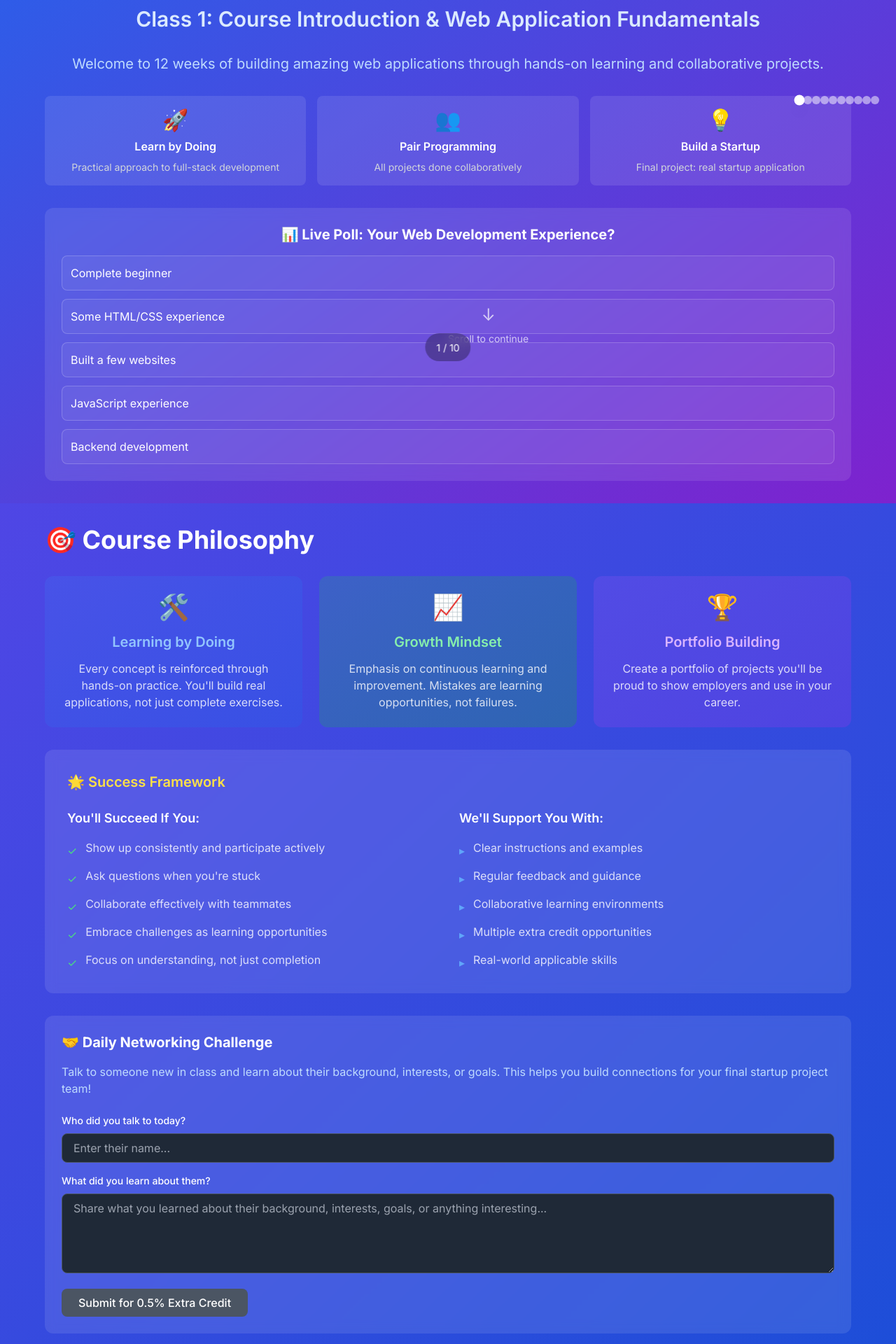
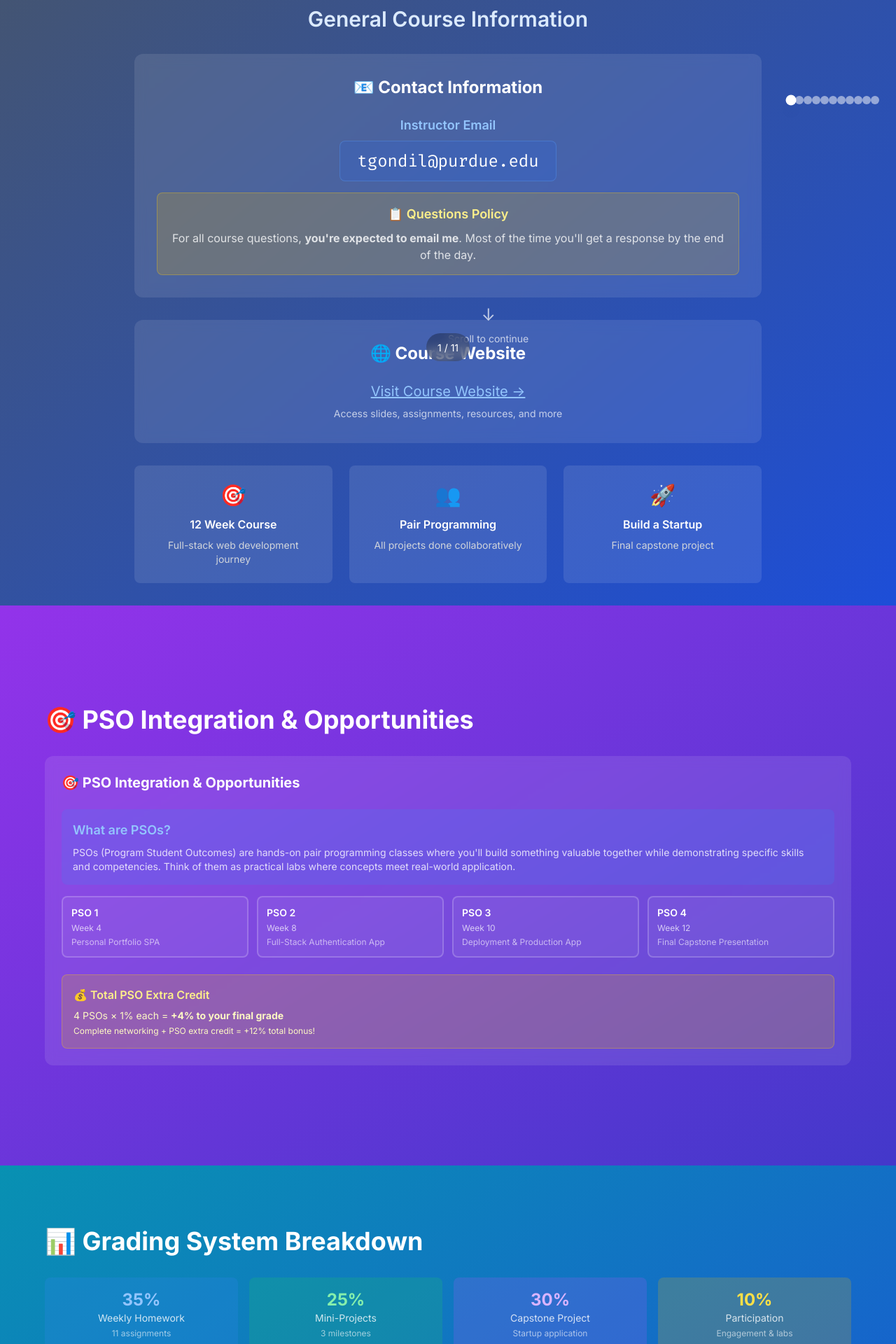
Before and after one commit to tgondil/cs390-wap, a React (Create React App) app: page /class/1 in a window 1280 px wide. Shown: the part 260-2180 px from the top of the page at 70% size. Built offline with nearby package versions, Linux system fonts and the light colour scheme.

Commit message:
better ordering

```diff
--- a/src/components/classes/class-1/Slides.js
+++ b/src/components/classes/class-1/Slides.js
@@ -61,80 +61,7 @@ const CodeBlock = ({ code, language = '', filename = '', className = '', showCop
   );
 };
 
-// Live Poll Component for Course Welcome
-const LivePoll = () => {
-  const [selectedOption, setSelectedOption] = useState('');
-  const [hasVoted, setHasVoted] = useState(false);
-  const [results, setResults] = useState({
-    'Complete beginner': 15,
-    'Some HTML/CSS experience': 35,
-    'Built a few websites': 28,
-    'JavaScript experience': 18,
-    'Backend development': 4
-  });
-
-  const handleVote = (option) => {
-    if (!hasVoted) {
-      setSelectedOption(option);
-      setHasVoted(true);
-      setResults(prev => ({
-        ...prev,
-        [option]: prev[option] + 1
-      }));
-    }
-  };
-
-  const totalVotes = Object.values(results).reduce((sum, count) => sum + count, 0);
-
-  return (
-    <div className="bg-white/10 backdrop-blur rounded-xl p-6">
-      <h3 className="text-xl font-bold text-white mb-4">📊 Live Poll: Your Web Development Experience?</h3>
-
-      {!hasVoted ? (
-        <div className="space-y-3">
-          {Object.keys(results).map((option, index) => (
-            <button
-              key={index}
-              onClick={() => handleVote(option)}
-              className="w-full text-left p-3 bg-white/5 hover:bg-white/10 rounded-lg transition-colors border border-white/20 hover:border-white/40"
-            >
-              <span className="text-white">{option}</span>
-            </button>
-          ))}
-        </div>
-      ) : (
-        <div className="space-y-3">
-          <div className="text-green-400 font-semibold mb-4">✓ Thanks for voting! Here are the results:</div>
-          {Object.entries(results).map(([option, count], index) => {
-            const percentage = ((count / totalVotes) * 100).toFixed(1);
-            const isSelected = option === selectedOption;
-
-            return (
-              <div key={index} className={`p-3 rounded-lg border ${isSelected ? 'border-green-400 bg-green-500/20' : 'border-white/20 bg-white/5'}`}>
-                <div className="flex justify-between items-center mb-2">
-                  <span className={`${isSelected ? 'text-green-300 font-semibold' : 'text-white'}`}>
-                    {option} {isSelected && '← Your choice'}
-                  </span>
-                  <span className="text-white font-bold">{percentage}%</span>
-                </div>
-                <div className="w-full bg-gray-700 rounded-full h-2">
-                  <div
-                    className={`h-2 rounded-full transition-all duration-1000 ${isSelected ? 'bg-green-400' : 'bg-blue-500'}`}
-                    style={{ width: `${percentage}%` }}
-                  ></div>
-                </div>
-                <div className="text-xs text-gray-400 mt-1">{count} votes</div>
-              </div>
-            );
-          })}
-          <div className="text-center text-gray-300 text-sm mt-4">
-            Total responses: {totalVotes}
-          </div>
-        </div>
-      )}
-    </div>
-  );
-};
+
 
 // PSO Information Component
 const PSOInformation = () => {
@@ -304,7 +231,7 @@ const PSOInformation = () => {
         <h4 className="font-semibold text-yellow-200 mb-2">💰 Total PSO Extra Credit</h4>
         <div className="text-yellow-100 text-sm">
           <p>4 PSOs × 1% each = <strong>+4% to your final grade</strong></p>
-          <p className="text-xs mt-1">Complete networking + PSO extra credit = +10% total bonus!</p>
+          <p className="text-xs mt-1">Complete networking + PSO extra credit = +12% total bonus!</p>
         </div>
       </div>
     </div>
@@ -537,75 +464,7 @@ const ArchitectureDiagram = () => {
   );
 };
 
-// Daily Networking Activity Component
-const NetworkingActivity = () => {
-  const [currentPerson, setCurrentPerson] = useState('');
-  const [reflection, setReflection] = useState('');
-  const [submitted, setSubmitted] = useState(false);
-
-  const handleSubmit = () => {
-    if (currentPerson.trim() && reflection.trim()) {
-      setSubmitted(true);
-      setTimeout(() => {
-        setSubmitted(false);
-        setCurrentPerson('');
-        setReflection('');
-      }, 3000);
-    }
-  };
-
-  return (
-    <div className="bg-white/10 backdrop-blur rounded-xl p-6">
-      <h3 className="text-xl font-bold text-white mb-4">🤝 Daily Networking Challenge</h3>
-      <p className="text-blue-200 mb-6">
-        Talk to someone new in class and learn about their background, interests, or goals.
-        This helps you build connections for your final startup project team!
-      </p>
-
-      {!submitted ? (
-        <div className="space-y-4">
-          <div>
-            <label className="block text-white text-sm font-medium mb-2">
-              Who did you talk to today?
-            </label>
-            <input
-              type="text"
-              value={currentPerson}
-              onChange={(e) => setCurrentPerson(e.target.value)}
-              placeholder="Enter their name..."
-              className="w-full bg-gray-800 text-white rounded-lg px-4 py-2 border border-gray-600 focus:border-blue-400 focus:outline-none"
-            />
-          </div>
-          <div>
-            <label className="block text-white text-sm font-medium mb-2">
-              What did you learn about them?
-            </label>
-            <textarea
-              value={reflection}
-              onChange={(e) => setReflection(e.target.value)}
-              placeholder="Share what you learned about their background, interests, goals, or anything interesting..."
-              rows="4"
-              className="w-full bg-gray-800 text-white rounded-lg px-4 py-2 border border-gray-600 focus:border-blue-400 focus:outline-none"
-            />
-          </div>
-          <button
-            onClick={handleSubmit}
-            disabled={!currentPerson.trim() || !reflection.trim()}
-            className="bg-blue-600 hover:bg-blue-700 disabled:bg-gray-600 disabled:cursor-not-allowed text-white font-medium px-6 py-2 rounded-lg transition-colors"
-          >
-            Submit for 0.5% Extra Credit
-          </button>
-        </div>
-      ) : (
-        <div className="text-center py-8">
-          <div className="text-green-400 text-4xl mb-2">✓</div>
-          <div className="text-green-400 font-semibold mb-2">Submitted Successfully!</div>
-          <div className="text-gray-300 text-sm">+0.5% extra credit earned</div>
-        </div>
-      )}
-    </div>
-  );
-};
+
 
 // Interactive Grade Calculator
 const GradeCalculator = () => {
@@ -1405,41 +1264,208 @@ const Class1Slides = () => {
   // Slide content data following README exactly
   const slides = [
     {
-      id: 'welcome',
-      title: 'Welcome to CS390',
+      id: 'general-information',
+      title: 'General Information',
       content: (
         <div className="text-center space-y-8">
-          <div className="text-6xl mb-8">🌐</div>
+          <div className="text-6xl mb-8">📚</div>
           <h1 className="text-5xl font-bold text-white mb-4">
             CS390 Web Application Programming
           </h1>
-          <h2 className="text-3xl font-semibold text-blue-100 mb-6">
-            Class 1: Course Introduction & Web Application Fundamentals
+          <h2 className="text-3xl font-semibold text-blue-100 mb-8">
+            General Course Information
           </h2>
-          <p className="text-xl text-blue-200 mb-8">
-            Welcome to 12 weeks of building amazing web applications through hands-on learning and collaborative projects.
+
+          <div className="max-w-4xl mx-auto space-y-8">
+            <div className="bg-white/10 backdrop-blur rounded-xl p-8">
+              <h3 className="text-2xl font-bold text-white mb-6">📧 Contact Information</h3>
+              <div className="space-y-4">
+                <div className="text-center">
+                  <div className="text-lg font-semibold text-blue-300 mb-2">Instructor Email</div>
+                  <a
+                    href="mailto:tgondil@purdue.edu"
+                    className="text-2xl font-mono text-white bg-blue-600/20 px-6 py-3 rounded-lg border border-blue-400/30 hover:bg-blue-600/30 transition-colors inline-block"
+                  >
+                    tgondil@purdue.edu
+                  </a>
+                </div>
+
+                <div className="mt-6 p-4 bg-yellow-500/20 rounded-lg border border-yellow-400/30">
+                  <h4 className="text-lg font-semibold text-yellow-200 mb-2">📋 Questions Policy</h4>
+                  <p className="text-white/80">
+                    For all course questions, <strong>you're expected to email me</strong>.
+                    Most of the time you'll get a response by the end of the day.
+                  </p>
+                </div>
+              </div>
+            </div>
+
+            <div className="bg-white/10 backdrop-blur rounded-xl p-8">
+              <h3 className="text-2xl font-bold text-white mb-6">🌐 Course Website</h3>
+              <div className="text-center">
+                <a
+                  href="#"
+                  className="text-xl text-blue-300 hover:text-blue-200 underline transition-colors"
+                >
+                  Visit Course Website →
+                </a>
+                <p className="text-white/70 text-sm mt-2">
+                  Access slides, assignments, resources, and more
+                </p>
+              </div>
+            </div>
+
+            <div className="grid grid-cols-1 md:grid-cols-3 gap-6">
+              <div className="bg-white/10 rounded-lg p-6 text-center">
+                <div className="text-3xl mb-3">🎯</div>
+                <h3 className="font-semibold text-white mb-2">12 Week Course</h3>
+                <p className="text-gray-300 text-sm">Full-stack web development journey</p>
+              </div>
+              <div className="bg-white/10 rounded-lg p-6 text-center">
+                <div className="text-3xl mb-3">👥</div>
+                <h3 className="font-semibold text-white mb-2">Pair Programming</h3>
+                <p className="text-gray-300 text-sm">All projects done collaboratively</p>
+              </div>
+              <div className="bg-white/10 rounded-lg p-6 text-center">
+                <div className="text-3xl mb-3">🚀</div>
+                <h3 className="font-semibold text-white mb-2">Build a Startup</h3>
+                <p className="text-gray-300 text-sm">Final capstone project</p>
+              </div>
+            </div>
+          </div>
+        </div>
+      ),
+      bgGradient: 'from-slate-600 to-blue-700'
+    },
+    {
+      id: 'pso-opportunities',
+      title: 'PSO Integration & Opportunities',
+      content: (
+        <div className="space-y-8">
+          <h2 className="text-4xl font-bold text-white mb-8">🎯 PSO Integration & Opportunities</h2>
+          <PSOInformation />
+        </div>
+      ),
+      bgGradient: 'from-purple-600 to-indigo-700'
+    },
+    {
+      id: 'grading-system',
+      title: 'Grading System Breakdown',
+      content: (
+        <div className="space-y-8">
+          <h2 className="text-4xl font-bold text-white mb-8">📊 Grading System Breakdown</h2>
+
+          <div className="grid grid-cols-1 md:grid-cols-2 lg:grid-cols-4 gap-4 mb-6">
+            <div className="bg-blue-500/20 rounded-lg p-4 text-center">
+              <div className="text-2xl font-bold text-blue-300">35%</div>
+              <div className="text-sm text-white/80">Weekly Homework</div>
+              <div className="text-xs text-white/60 mt-1">11 assignments</div>
+            </div>
+            <div className="bg-green-500/20 rounded-lg p-4 text-center">
+              <div className="text-2xl font-bold text-green-300">25%</div>
+              <div className="text-sm text-white/80">Mini-Projects</div>
+              <div className="text-xs text-white/60 mt-1">3 milestones</div>
+            </div>
+            <div className="bg-purple-500/20 rounded-lg p-4 text-center">
+              <div className="text-2xl font-bold text-purple-300">30%</div>
+              <div className="text-sm text-white/80">Capstone Project</div>
+              <div className="text-xs text-white/60 mt-1">Startup application</div>
+            </div>
+            <div className="bg-yellow-500/20 rounded-lg p-4 text-center">
+              <div className="text-2xl font-bold text-yellow-300">10%</div>
+              <div className="text-sm text-white/80">Participation</div>
+              <div className="text-xs text-white/60 mt-1">Engagement & labs</div>
+            </div>
+          </div>
+
+          <GradeCalculator />
+        </div>
+      ),
+      bgGradient: 'from-cyan-600 to-blue-700'
+    },
+    {
+      id: 'extra-credit',
+      title: 'Extra Credit Opportunities',
+      content: (
+        <div className="space-y-8">
+          <h2 className="text-4xl font-bold text-white mb-8">🎁 Extra Credit Opportunities</h2>
+          <p className="text-xl text-green-100 text-center mb-8">
+            Multiple ways to boost your grade throughout the semester!
           </p>
-          <div className="grid grid-cols-1 md:grid-cols-3 gap-4 mb-8">
-            <div className="bg-white/10 rounded-lg p-4 text-center">
-              <div className="text-3xl mb-2">🚀</div>
-              <h3 className="font-semibold text-white mb-2">Learn by Doing</h3>
-              <p className="text-gray-300 text-sm">Practical approach to full-stack development</p>
-            </div>
-            <div className="bg-white/10 rounded-lg p-4 text-center">
-              <div className="text-3xl mb-2">👥</div>
-              <h3 className="font-semibold text-white mb-2">Pair Programming</h3>
-              <p className="text-gray-300 text-sm">All projects done collaboratively</p>
-            </div>
-            <div className="bg-white/10 rounded-lg p-4 text-center">
-              <div className="text-3xl mb-2">💡</div>
-              <h3 className="font-semibold text-white mb-2">Build a Startup</h3>
-              <p className="text-gray-300 text-sm">Final project: real startup application</p>
-            </div>
-          </div>
-          <LivePoll />
+
+          <div className="max-w-5xl mx-auto space-y-8">
+            <div className="grid grid-cols-1 md:grid-cols-2 gap-8">
+              <div className="bg-green-500/20 backdrop-blur rounded-xl p-8 border border-green-400/30">
+                <h3 className="text-2xl font-bold text-green-300 mb-6">🤝 Weekly Networking Challenge</h3>
+                <div className="space-y-4">
+                  <div className="bg-white/10 rounded-lg p-4">
+                    <h4 className="font-semibold text-white mb-2">How It Works</h4>
+                    <ul className="space-y-2 text-white/80 text-sm">
+                      <li>• <strong>First 10 minutes</strong> of every class</li>
+                      <li>• <strong>Talk to someone new</strong> you haven't met before</li>
+                      <li>• <strong>Submit a form</strong> about your conversation</li>
+                      <li>• <strong>Build connections</strong> for your final project team</li>
+                    </ul>
+                  </div>
+                  <div className="text-center p-4 bg-green-600/20 rounded-lg border border-green-400/30">
+                    <div className="text-3xl font-bold text-green-200">+8%</div>
+                    <div className="text-green-300 font-medium">Total Possible</div>
+                  </div>
+                </div>
+              </div>
+
+              <div className="bg-purple-500/20 backdrop-blur rounded-xl p-8 border border-purple-400/30">
+                <h3 className="text-2xl font-bold text-purple-300 mb-6">🎯 PSO Reflections</h3>
+                <div className="space-y-4">
+                  <div className="bg-white/10 rounded-lg p-4">
+                    <h4 className="font-semibold text-white mb-2">How It Works</h4>
+                    <ul className="space-y-2 text-white/80 text-sm">
+                      <li>• <strong>After each PSO session</strong> (4 total)</li>
+                      <li>• <strong>Talk to a classmate</strong> about their approach</li>
+                      <li>• <strong>Submit reflection form</strong> comparing solutions</li>
+                      <li>• <strong>Document learnings</strong> from collaboration</li>
+                    </ul>
+                  </div>
+                  <div className="text-center p-4 bg-purple-600/20 rounded-lg border border-purple-400/30">
+                    <div className="text-3xl font-bold text-purple-200">+4%</div>
+                    <div className="text-purple-300 font-medium">1% per PSO × 4</div>
+                  </div>
+                </div>
+              </div>
+            </div>
+
+            <div className="bg-gradient-to-r from-yellow-500/20 to-orange-500/20 backdrop-blur rounded-xl p-8 border border-yellow-400/30">
+              <h3 className="text-2xl font-bold text-yellow-300 mb-6 text-center">📈 Total Extra Credit Summary</h3>
+
+              <div className="grid grid-cols-1 md:grid-cols-3 gap-6 mb-6">
+                <div className="text-center">
+                  <div className="text-4xl font-bold text-green-300">+8%</div>
+                  <div className="text-white font-medium">Networking</div>
+                  <div className="text-white/70 text-sm">Weekly conversations</div>
+                </div>
+                <div className="text-center">
+                  <div className="text-4xl font-bold text-purple-300">+4%</div>
+                  <div className="text-white font-medium">PSO Reflections</div>
+                  <div className="text-white/70 text-sm">Collaborative learning</div>
+                </div>
+                <div className="text-center">
+                  <div className="text-5xl font-bold text-yellow-300">+12%</div>
+                  <div className="text-white font-bold text-lg">TOTAL POSSIBLE</div>
+                  <div className="text-yellow-200 text-sm">Maximum bonus to final grade</div>
+                </div>
+              </div>
+
+              <div className="text-center p-4 bg-white/10 rounded-lg">
+                <p className="text-white/90 font-medium">
+                  💡 <strong>Pro Tip:</strong> Students who actively participate in networking and PSO reflections
+                  often perform better overall due to increased collaboration and peer learning!
+                </p>
+              </div>
+            </div>
+          </div>
         </div>
       ),
-      bgGradient: 'from-blue-600 to-purple-700'
+      bgGradient: 'from-emerald-600 to-green-700'
     },
     {
       id: 'course-philosophy',
@@ -1529,76 +1555,9 @@ const Class1Slides = () => {
               </div>
             </div>
           </div>
-
-          <NetworkingActivity />
         </div>
       ),
       bgGradient: 'from-indigo-600 to-blue-700'
-    },
-    {
-      id: 'grading-system',
-      title: 'Grading System Breakdown',
-      content: (
-        <div className="space-y-8">
-          <h2 className="text-4xl font-bold text-white mb-8">📊 Grading System Breakdown</h2>
-
-          <div className="grid grid-cols-1 md:grid-cols-2 lg:grid-cols-4 gap-4 mb-6">
-            <div className="bg-blue-500/20 rounded-lg p-4 text-center">
-              <div className="text-2xl font-bold text-blue-300">35%</div>
-              <div className="text-sm text-white/80">Weekly Homework</div>
-              <div className="text-xs text-white/60 mt-1">11 assignments</div>
-            </div>
-            <div className="bg-green-500/20 rounded-lg p-4 text-center">
-              <div className="text-2xl font-bold text-green-300">25%</div>
-              <div className="text-sm text-white/80">Mini-Projects</div>
-              <div className="text-xs text-white/60 mt-1">3 milestones</div>
-            </div>
-            <div className="bg-purple-500/20 rounded-lg p-4 text-center">
-              <div className="text-2xl font-bold text-purple-300">30%</div>
-              <div className="text-sm text-white/80">Capstone Project</div>
-              <div className="text-xs text-white/60 mt-1">Startup application</div>
-            </div>
-            <div className="bg-yellow-500/20 rounded-lg p-4 text-center">
-              <div className="text-2xl font-bold text-yellow-300">10%</div>
-              <div className="text-sm text-white/80">Participation</div>
-              <div className="text-xs text-white/60 mt-1">Engagement & labs</div>
-            </div>
-          </div>
-
-          <div className="bg-gradient-to-r from-green-500/20 to-blue-500/20 rounded-lg p-4 mb-6">
-            <h3 className="text-lg font-semibold mb-2 text-green-300">🎁 Extra Credit Opportunities</h3>
-            <div className="grid grid-cols-1 md:grid-cols-2 gap-4 text-sm">
-              <div>
-                <div className="font-medium text-white">Weekly Networking: +6%</div>
-                <div className="text-white/70">0.5% each week × 12 weeks</div>
-              </div>
-              <div>
-                <div className="font-medium text-white">PSO Reflections: +4%</div>
-                <div className="text-white/70">1% each PSO × 4 PSOs</div>
-              </div>
-            </div>
-            <div className="mt-3 text-center">
-              <span className="bg-green-600 text-white px-3 py-1 rounded-full text-sm font-bold">
-                Total Possible Extra Credit: +20%
-              </span>
-            </div>
-          </div>
-
-          <GradeCalculator />
-        </div>
-      ),
-      bgGradient: 'from-cyan-600 to-blue-700'
-    },
-    {
-      id: 'pso-opportunities',
-      title: 'PSO Integration & Opportunities',
-      content: (
-        <div className="space-y-8">
-          <h2 className="text-4xl font-bold text-white mb-8">🎯 PSO Integration & Opportunities</h2>
-          <PSOInformation />
-        </div>
-      ),
-      bgGradient: 'from-purple-600 to-indigo-700'
     },
     {
       id: 'pair-programming',
```
